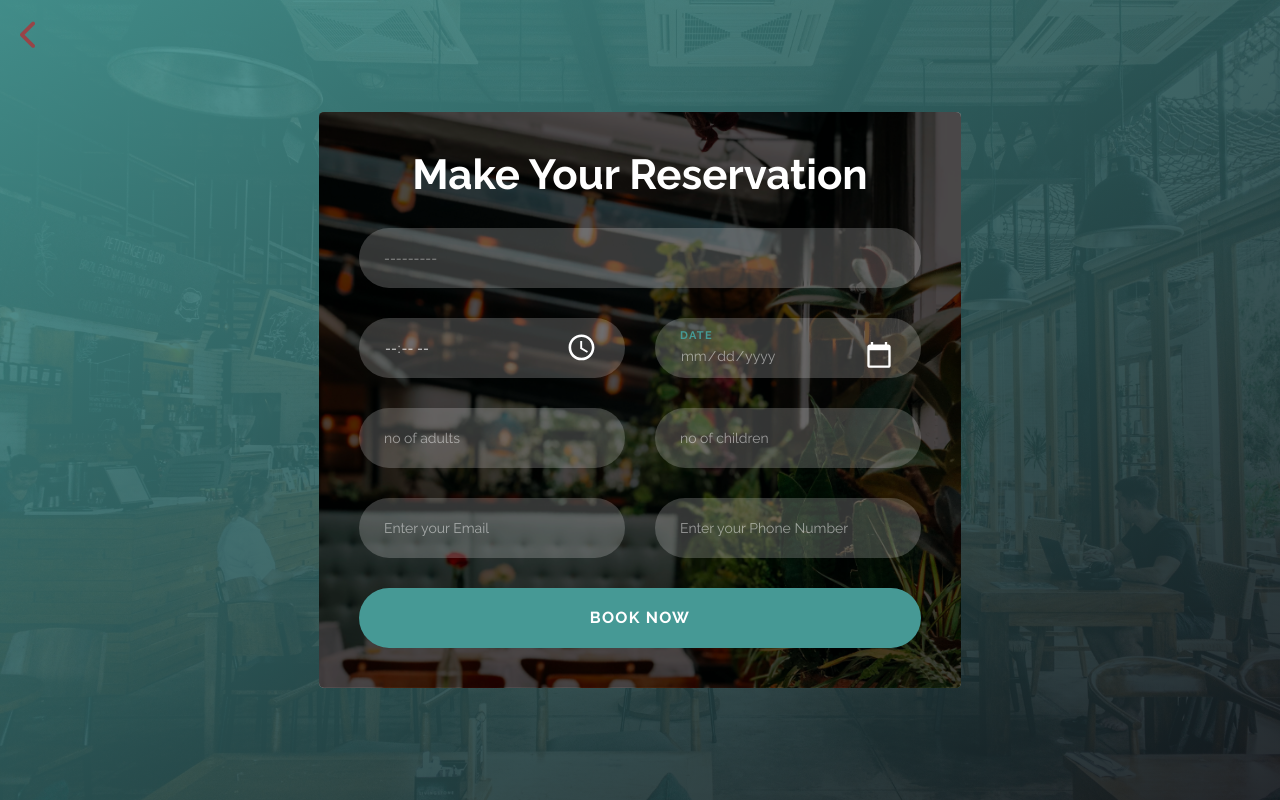
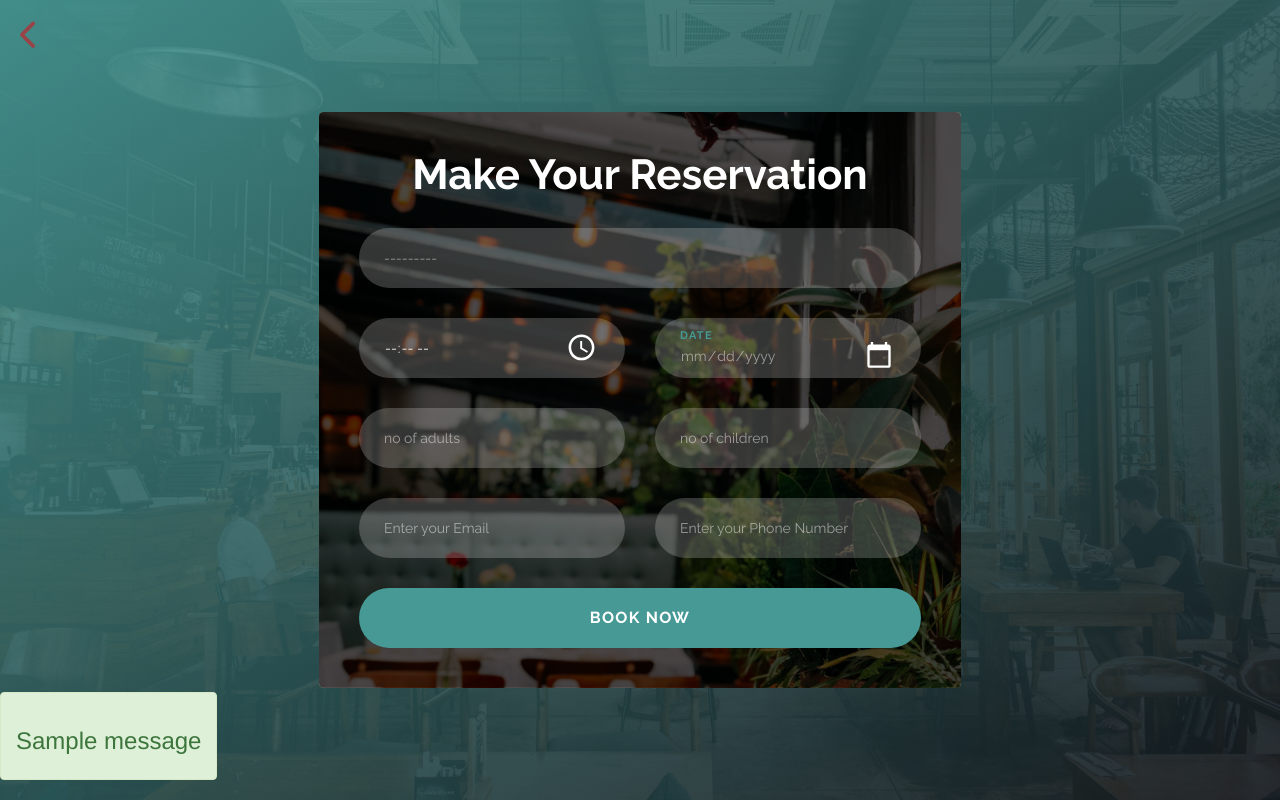
Before and after one commit to EeeBeeDee/simply-service, a Django app: page /bookings/ in a window 1280 px wide. Run offline with Django 3.2, Linux system fonts and the light colour scheme; a user stored in the database is signed in; tables that the repository leaves empty hold one stand-in row (values such as "Sample post"); one stand-in notice (Sample message) is shown; some libraries are stand-ins or nearby versions.

Commit message:
Add alerts to bookings page and css

```diff
--- a/static/bookings/css/bookings-style.css
+++ b/static/bookings/css/bookings-style.css
@@ -230,3 +230,11 @@ input {
 input::-webkit-calendar-picker-indicator {
 	font-size: 3rem;
 }
+
+/* Alerts */
+#alerts {
+    position: fixed;
+    bottom: 0;
+    z-index: 100;
+    transition: transform 0.6s ease-in;
+}
--- a/templates/bookings.html
+++ b/templates/bookings.html
@@ -97,6 +97,16 @@
 		</div>
 	</div>
 
+	{% if messages %}
+        <section id="alerts">
+            {% for msg in messages %}
+                <aside class="alert {% if msg.tags == 'error' %}alert-danger{% else %}alert-{{ msg.tags }}{% endif %} text-center" role="alert">
+                    <h3>{{ msg }}</h3>
+                </aside>
+            {% endfor %}
+        </section>
+    {% endif %}
+
 	<!-- MDB -->
     <script
     type="text/javascript"
```
